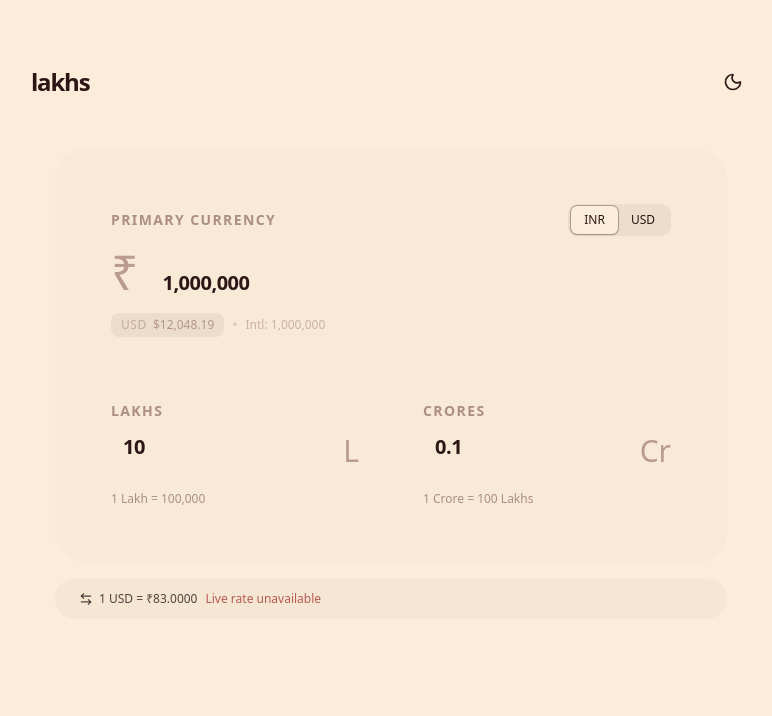
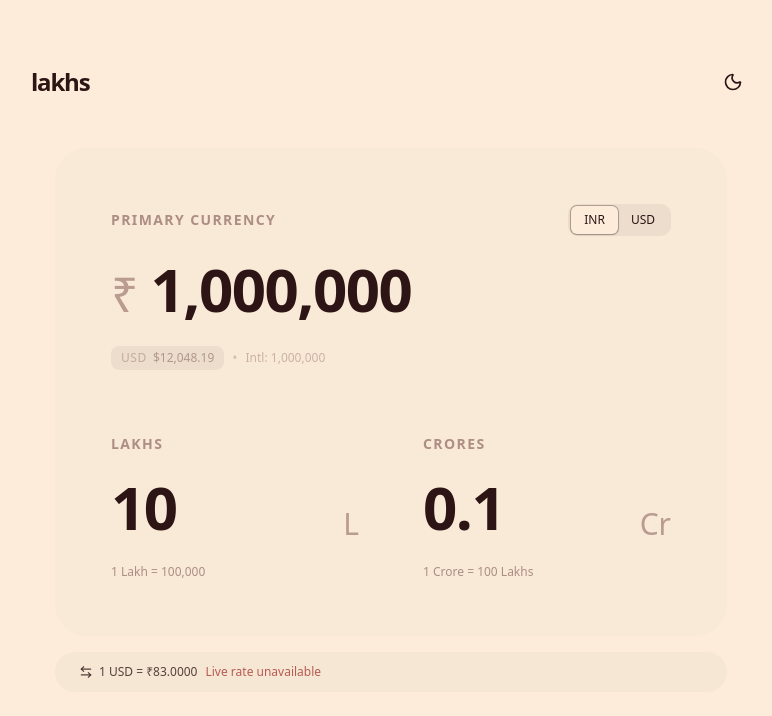
Before and after one commit to AVGVSTVS96/lakhs, a Next.js app: page / in a window 1280 px wide. Shown: the top 716 px of the page, without its empty margins (249-1021 px from the left). Built offline with nearby package versions, Linux system fonts and the light colour scheme; no server answers.

Commit message:
fix: number text sizing

```diff
--- a/src/components/number-converter/UnifiedInput.tsx
+++ b/src/components/number-converter/UnifiedInput.tsx
@@ -52,7 +52,7 @@ export const UnifiedInput = React.forwardRef<HTMLInputElement, UnifiedInputProps
             inputMode="decimal"
             className={cn(
               // added tabular-nums and caret-primary
-              "h-auto border-0 bg-transparent p-0 text-5xl sm:text-6xl font-semibold tracking-tight shadow-none transition-all placeholder:text-muted-foreground/20 focus-visible:ring-0 tabular-nums caret-primary",
+              "h-auto border-0 bg-transparent p-0 md:p-0 text-5xl sm:text-6xl md:text-6xl font-semibold tracking-tight shadow-none transition-all placeholder:text-muted-foreground/20 focus-visible:ring-0 tabular-nums caret-primary",
               "w-full",
               isActive ? "text-primary" : "text-foreground"
             )}
```
